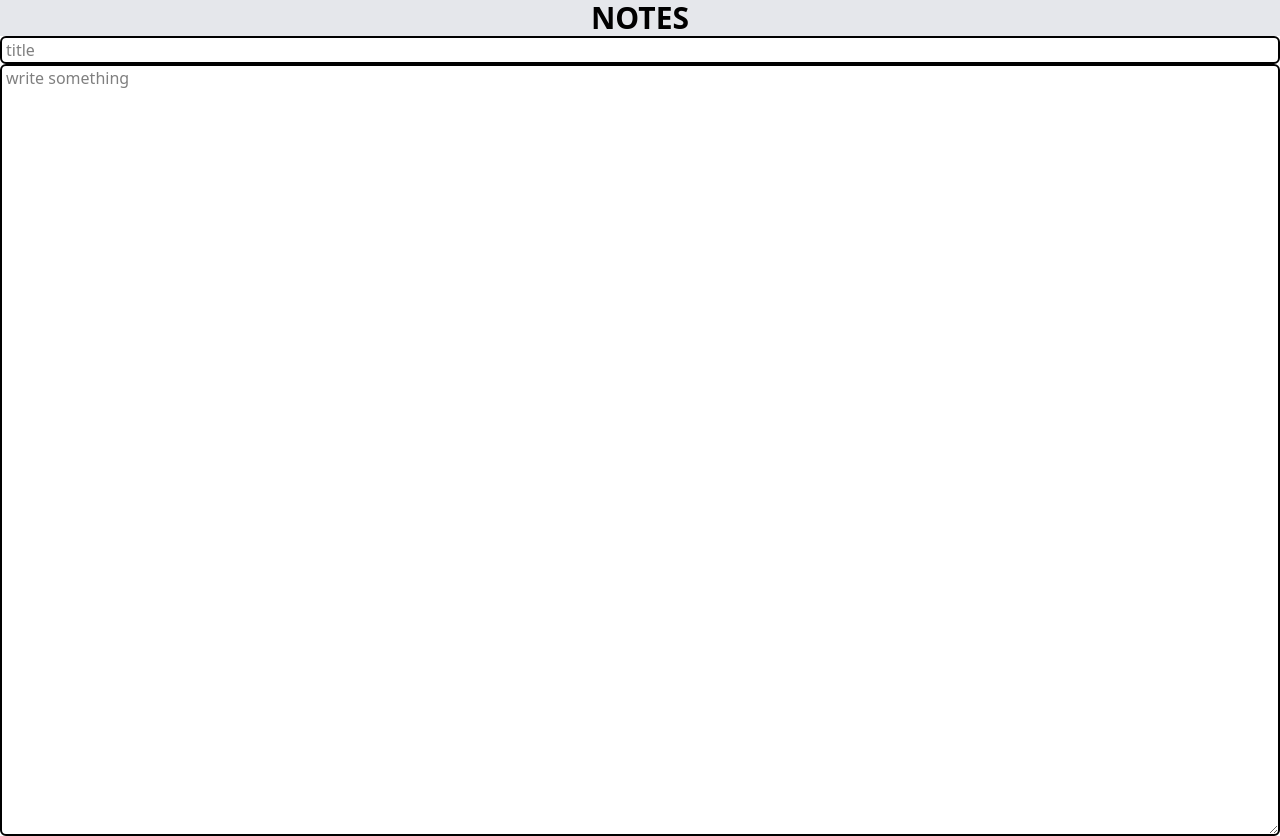
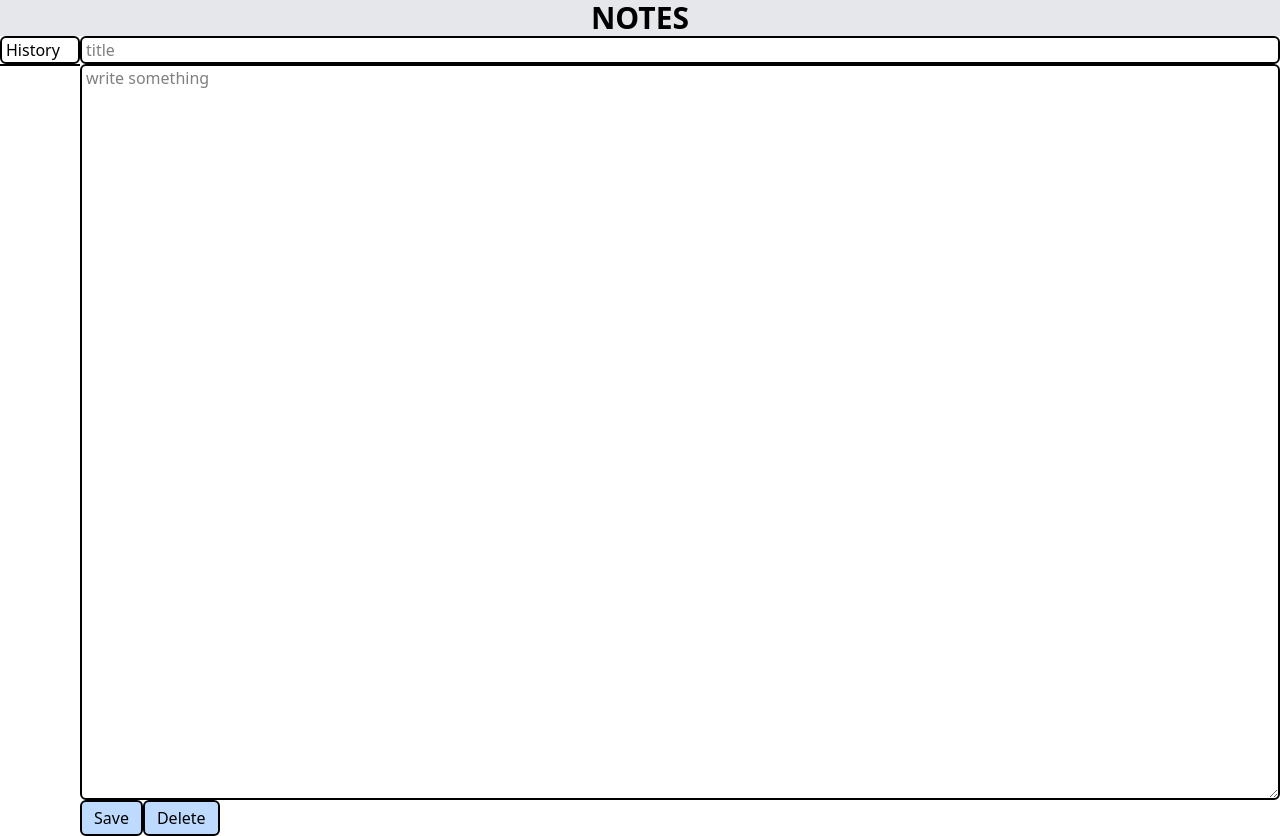
Before and after one commit to priyanshtech/Notes-app, a React (Vite) app: page / in a window 1280 px wide. Built offline with nearby package versions, Linux system fonts and the light colour scheme.

Commit message:
added more feature

```diff
--- a/src/App.jsx
+++ b/src/App.jsx
@@ -1,6 +1,7 @@
 import { useContext, useState } from "react"
 import Editor from "./components/editor";
 import { propdistributer } from "./context/contextmagic";
+import Panel from "./components/Panel";
 
 export default function App() {
   const {array,setArray}=useContext(propdistributer)
@@ -8,9 +9,13 @@ export default function App() {
 
 
   return (<>
-    <div >
+    <div  >
       <h1 className="flex justify-center font-bold text-3xl bg-gray-200">NOTES</h1>
+      <div className="flex">
+        <Panel/>
       <Editor/>
+       </div>
+
 
 
     </div></>
--- a/src/components/Editor.jsx
+++ b/src/components/Editor.jsx
@@ -1,10 +1,63 @@
+import { useContext, useEffect } from "react"
+import { propdistributer } from "../context/contextmagic"
+
 export default function Editor (){
-    return(<div className="h-screen flex flex-col">
-        <input className="border-2 rounded-md px-1" placeholder="title  "/>
+    const {title,setTitle,content,setContent,array,setArray,activeId,setActiveId}=useContext(propdistributer)
+
+    useEffect(( )=>
+        {
+        const nota=array.find(n=>n.id===activeId)
+            if (nota){
+                setTitle(nota.title)
+                setContent(nota.content)
+            }
+        },[activeId])
 
 
 
-        <textarea placeholder="write something " className=" border-2 rounded-md flex-1 px-1 overflow-y-auto" />
+    return(<div className="h-screen flex-1"><div className="flex flex-col h-screen">
+        <input className="border-2 rounded-md px-1" placeholder="title  "
+        value ={title}
+        onChange={(e)=>setTitle(e.target.value)}/>
+
+
+
+        <textarea placeholder="write something " className=" border-2 rounded-md flex-1 px-1 overflow-y-auto " value ={content}
+        onChange={(e)=>setContent(e.target.value)} />
+        <div>
+        <button
+            className="border-2 rounded-md px-3 py-1  bg-blue-200"
+            onClick={() => {
+                if (!title.trim() || !content.trim()){
+                    alert("both required title and content ")
+                    return;
+                }
+                setArray(prev=>[...prev,{id: Date.now(),title,content}])
+                setTitle("");
+                setContent("");
+
+
+            }}
+            >
+            Save
+            </button><button
+            className="border-2 rounded-md px-3 py-1  bg-blue-200"
+            onClick={() => {
+                if (!title.trim() || !content.trim()){
+                    alert("both required title and content to delete")
+                    return;
+                }
+                setArray(prev=>[...prev,{id: Date.now(),title,content}])
+                setTitle("");
+                setContent("");
+
+
+            }}
+            >
+            Delete
+            </button></div>
+
+        </div>
 
 
     </div>)
--- a/src/components/Panel.jsx
+++ b/src/components/Panel.jsx
@@ -0,0 +1,24 @@
+import { useContext } from "react"
+import { propdistributer } from "../context/contextmagic"
+
+export default function Panel(){
+    const {array,setArray,setActiveId,activeId}=useContext(propdistributer)
+    return(<div className="w-20">
+        <h2 className="border-2 overflow-hidden rounded-md px-1 ">History</h2>
+        <ul className="border">
+            {array.map((item) => (
+                <li
+                onClick={() => setActiveId(item.id)}
+                key={item.id}
+                className="border-b px-2 py-1 cursor-pointer  truncate "
+                >
+                {item.title}
+                </li>
+            ))}
+            </ul>
+
+
+
+
+    </div>)
+}
--- a/src/context/contextmagic.jsx
+++ b/src/context/contextmagic.jsx
@@ -6,11 +6,15 @@ export const propdistributer=createContext()
 export default function ProviderFunction({children}){
 
     const [array , setArray]=useState([])
+    const [title, setTitle] = useState("")
+  const [content, setContent] = useState("")
+  const [activeId, setActiveId] = useState(null);
 
 
 
 
-    return(<propdistributer.Provider value={{array,setArray}}>{children}</propdistributer.Provider>
+
+    return(<propdistributer.Provider value={{array,setArray,title,setTitle,content,setContent,activeId, setActiveId}}>{children}</propdistributer.Provider>
 
     )
 }
```
